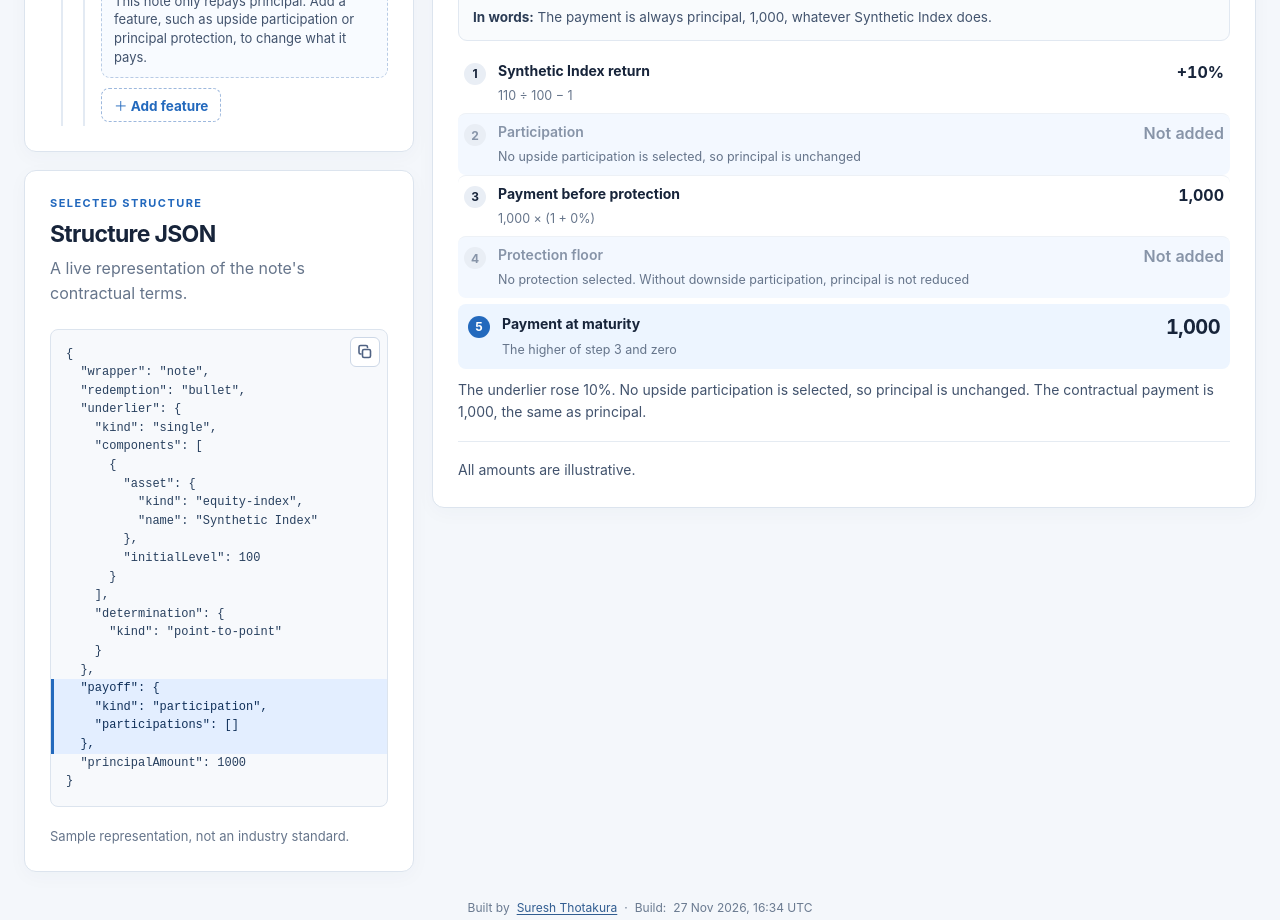
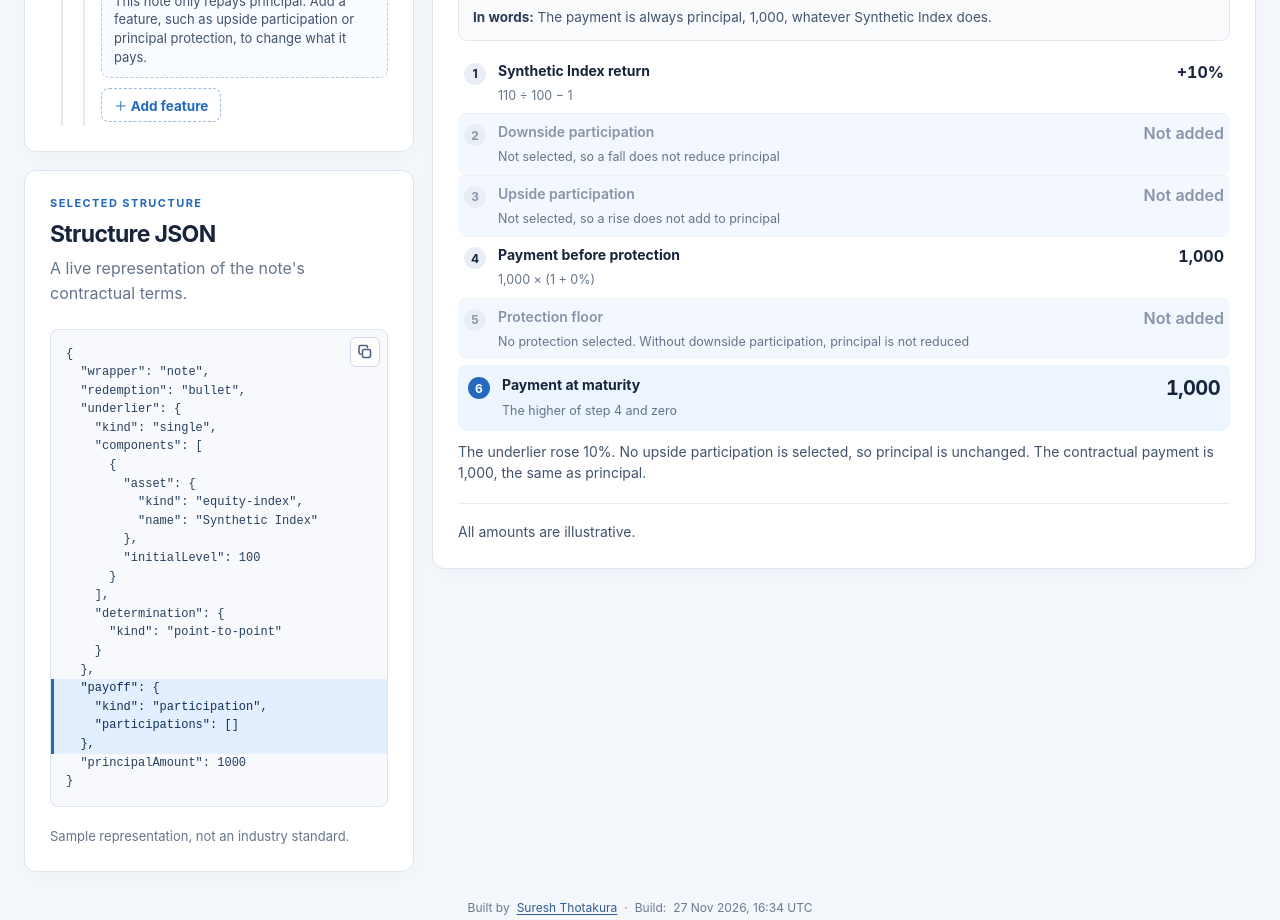
Before and after one commit to sthotakura/spire, a Vue app: page / in a window 1280 px wide. Shown: the part 960-1880 px from the top of the page. Built offline with nearby package versions, Linux system fonts and the light colour scheme.

Commit message:
Show downside and upside participation as separate calculation steps
Each selected rate now stays visible in the worked calculation, greyed at 0% when the return does not reach it. The steps move to src/content/calculation.ts with tests.

```diff
--- a/src/App.vue
+++ b/src/App.vue
@@ -4,6 +4,7 @@ import { amountToY, capBindLevel, capFromY, clamp, clampCap, clampFinalLevel, cl
 import HintToggle from './components/HintToggle.vue'
 import NumberInput from './components/NumberInput.vue'
 import TabGroup from './components/TabGroup.vue'
+import { calculationSteps } from './content/calculation'
 import type { ConceptId } from './content/concepts'
 import { marketingNames, type MarketingName } from './content/names'
 import { paymentFormula, paymentInWords } from './content/formula'
@@ -247,31 +248,10 @@ const scenarios = computed(() => errors.value.length ? [] : scenarioRows(note.va
 // The tabs under the chart.
 const tabs = [{ id: 'calculation', label: 'How the payment is worked out' }, { id: 'scenarios', label: 'Scenarios' }]
 const activeTab = ref('calculation')
-const signedPercent = (fraction: number) => `${fraction < 0 ? '−' : '+'}${formatPercent(Math.abs(fraction))}`
 const calculation = computed(() => {
   const b = breakdown.value
   if (!b) return []
-  const direction = b.direction === 'upside' ? 'upside' : 'downside'
-  const withProtection = protectionSelected.value
-  const withCap = capSelected.value
-  // Numbers follow the order of the steps, so the closing step can refer to the ones it combines.
-  const steps: Array<{ title: string; how: string; value: string; muted?: boolean; result?: boolean; concept?: ConceptId }> = [
-    { title: `${assetName.value.trim() || 'Underlier'} return`, how: `${formatAmount(finalLevel.value)} ÷ ${formatAmount(initialLevel.value)} − 1`, value: signedPercent(b.underlierReturn), concept: 'determination' },
-    b.participationRate === undefined
-      ? { title: 'Participation', how: `No ${direction} participation is selected, so principal is unchanged`, value: 'Not added', muted: true, concept: b.direction }
-      : { title: 'Participation', how: `${formatPercent(b.participationRate)} ${direction} × ${signedPercent(b.underlierReturn)}`, value: signedPercent(b.participatedReturn), concept: b.direction },
-    { title: withCap ? 'Payment before cap' : 'Payment before protection', how: `${formatAmount(principal.value)} × (1 ${b.participatedReturn < 0 ? '−' : '+'} ${formatPercent(Math.abs(b.participatedReturn))})`, value: formatAmount(b.uncappedPayment) },
-  ]
-  if (withCap) steps.push({ title: 'Cap', how: `${formatAmount(principal.value)} × (1 + ${formatPercent(capPercent.value / 100)}) · ${b.capApplies ? 'applies here' : 'not binding here'}`, value: formatAmount(b.capAmount ?? 0), concept: 'cap' })
-  steps.push(withProtection
-    ? { title: 'Protection floor', how: `${formatPercent(protectionPercent.value / 100)} × ${formatAmount(principal.value)} · ${b.floorApplies ? 'applies here' : 'not binding here'}`, value: formatAmount(b.floor), concept: 'protection' }
-    : { title: 'Protection floor', how: selectedParticipation.downside ? 'No protection selected, so some or all of the principal can be lost' : 'No protection selected. Without downside participation, principal is not reduced', value: 'Not added', muted: true, concept: 'protection' })
-  const [before, cap, floor] = [3, 4, withCap ? 5 : 4]
-  const combine = withCap
-    ? `The lower of steps ${before} and ${cap}, then ${withProtection ? `the higher of that and step ${floor}` : 'not below zero'}`
-    : withProtection ? `The higher of steps ${before} and ${floor}` : `The higher of step ${before} and zero`
-  steps.push({ title: 'Payment at maturity', how: combine, value: formatAmount(b.payment), result: true })
-  return steps.map((step, index) => ({ ...step, n: index + 1 }))
+  return calculationSteps(note.value, b, finalLevel.value)
 })
 
 // The chart. Its vertical axis is fixed (see chart/geometry.ts), and handles on it edit the same values the outline fields edit.
--- /dev/null
+++ b/src/content/calculation.ts
@@ -0,0 +1,61 @@
+import type { ParticipationDirection, PaymentBreakdown, ProtectedParticipationNote } from '../domain/note'
+import type { ConceptId } from './concepts'
+
+export interface CalculationStep {
+  n: number
+  title: string
+  how: string
+  value: string
+  muted?: boolean
+  result?: boolean
+  concept?: ConceptId
+}
+
+const formatAmount = (value: number) => value.toLocaleString('en-US', { maximumFractionDigits: 2 })
+const formatPercent = (value: number) => `${(value * 100).toFixed(1).replace(/\.0$/, '')}%`
+const signedPercent = (fraction: number) => `${fraction < 0 ? '−' : '+'}${formatPercent(Math.abs(fraction))}`
+
+// Each direction is its own step, as in the payment rule, so a selected rate stays visible even when the return does not reach it.
+function participationStep(note: ProtectedParticipationNote, breakdown: PaymentBreakdown, direction: ParticipationDirection): Omit<CalculationStep, 'n'> {
+  const title = direction === 'upside' ? 'Upside participation' : 'Downside participation'
+  const rate = note.payoff.participations.find((candidate) => candidate.direction === direction)?.rate
+  if (rate === undefined) {
+    const how = direction === 'upside' ? 'Not selected, so a rise does not add to principal' : 'Not selected, so a fall does not reduce principal'
+    return { title, how, value: 'Not added', muted: true, concept: direction }
+  }
+  const contribution = direction === breakdown.direction ? breakdown.participatedReturn : 0
+  const how = `${formatPercent(rate)} × ${direction === 'upside' ? 'max' : 'min'}(${signedPercent(breakdown.underlierReturn)}, 0)`
+  return contribution === 0
+    ? { title, how: `${how} · applies only when the return is ${direction === 'upside' ? 'positive' : 'negative'}`, value: '0%', muted: true, concept: direction }
+    : { title, how, value: signedPercent(contribution), concept: direction }
+}
+
+// The worked calculation of the maturity payment at one final level. Every number comes from the payment breakdown.
+export function calculationSteps(note: ProtectedParticipationNote, breakdown: PaymentBreakdown, finalLevel: number): CalculationStep[] {
+  const b = breakdown
+  const [component] = note.underlier.components
+  const principal = note.principalAmount
+  const { cap, principalProtection } = note.payoff
+  const withCap = cap !== undefined
+  const withProtection = principalProtection !== undefined
+  const hasDownside = note.payoff.participations.some(({ direction }) => direction === 'downside')
+  const steps: Array<Omit<CalculationStep, 'n'>> = [
+    { title: `${component.asset.name.trim() || 'Underlier'} return`, how: `${formatAmount(finalLevel)} ÷ ${formatAmount(component.initialLevel)} − 1`, value: signedPercent(b.underlierReturn), concept: 'determination' },
+    participationStep(note, b, 'downside'),
+    participationStep(note, b, 'upside'),
+    { title: withCap ? 'Payment before cap' : 'Payment before protection', how: `${formatAmount(principal)} × (1 ${b.participatedReturn < 0 ? '−' : '+'} ${formatPercent(Math.abs(b.participatedReturn))})`, value: formatAmount(b.uncappedPayment) },
+  ]
+  // Numbers follow the order of the steps, so the closing step can refer to the ones it combines.
+  const before = steps.length
+  if (withCap) steps.push({ title: 'Cap', how: `${formatAmount(principal)} × (1 + ${formatPercent(cap)}) · ${b.capApplies ? 'applies here' : 'not binding here'}`, value: formatAmount(b.capAmount ?? 0), concept: 'cap' })
+  const capStep = steps.length
+  steps.push(withProtection
+    ? { title: 'Protection floor', how: `${formatPercent(principalProtection)} × ${formatAmount(principal)} · ${b.floorApplies ? 'applies here' : 'not binding here'}`, value: formatAmount(b.floor), concept: 'protection' }
+    : { title: 'Protection floor', how: hasDownside ? 'No protection selected, so some or all of the principal can be lost' : 'No protection selected. Without downside participation, principal is not reduced', value: 'Not added', muted: true, concept: 'protection' })
+  const floorStep = steps.length
+  const combine = withCap
+    ? `The lower of steps ${before} and ${capStep}, then ${withProtection ? `the higher of that and step ${floorStep}` : 'not below zero'}`
+    : withProtection ? `The higher of steps ${before} and ${floorStep}` : `The higher of step ${before} and zero`
+  steps.push({ title: 'Payment at maturity', how: combine, value: formatAmount(b.payment), result: true })
+  return steps.map((step, index) => ({ ...step, n: index + 1 }))
+}
```
Also changed, not shown: 2 other files (tests, documents, lock files or other folders).
